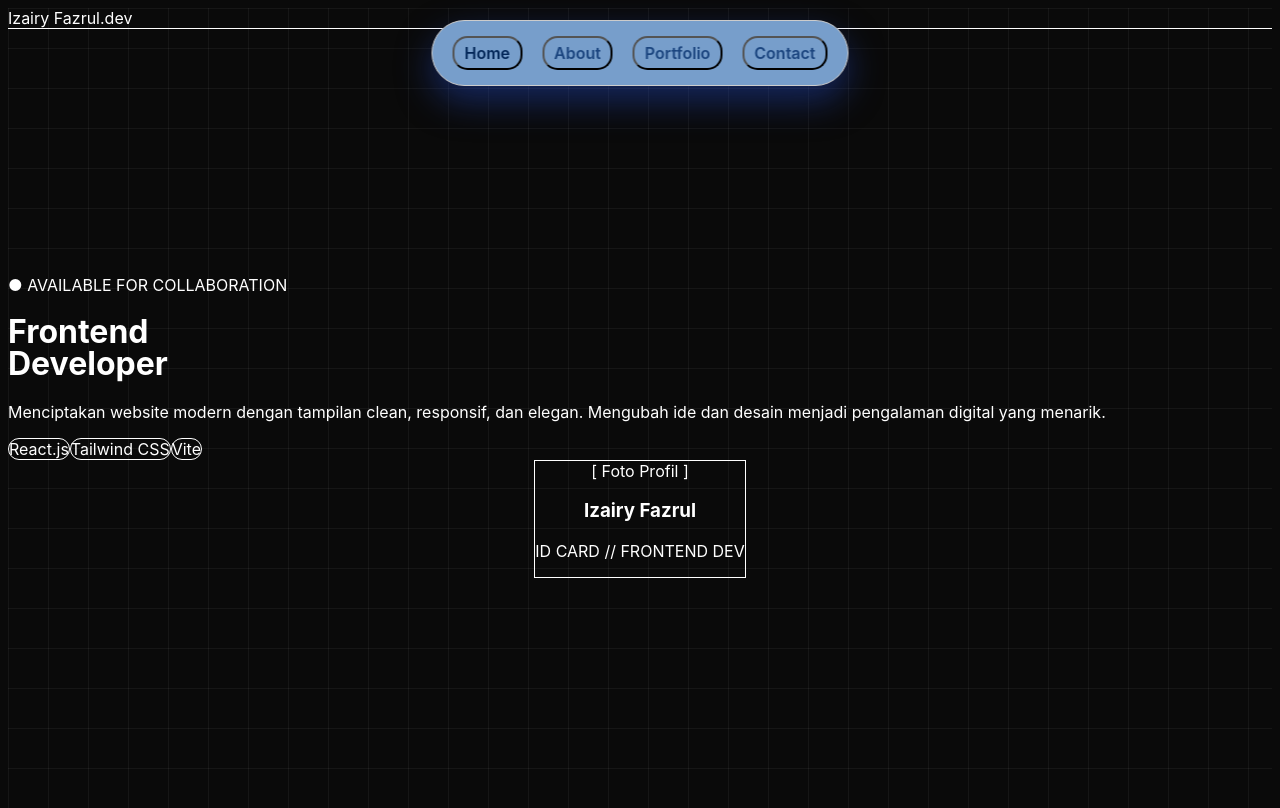
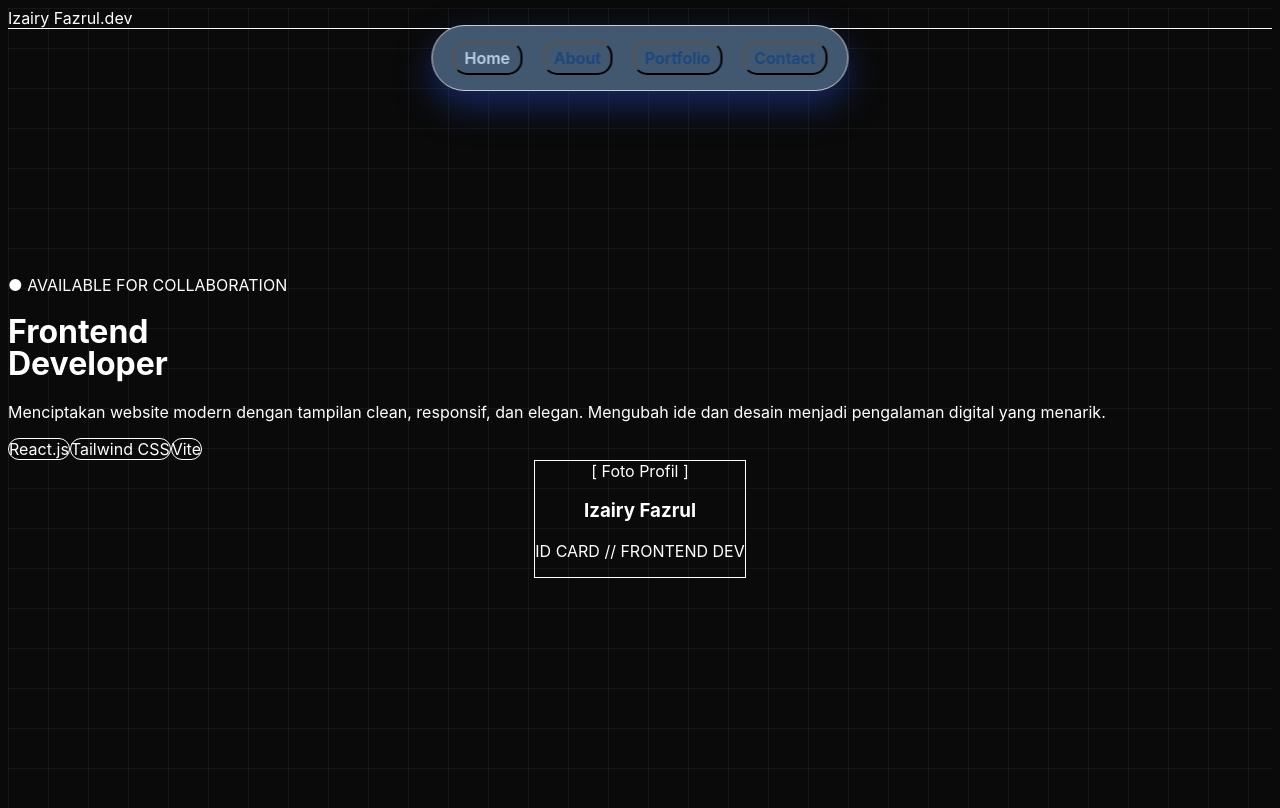
Before and after one commit to pazrol/portfolio, a React (Vite) app: page / in a window 1280 px wide. Shown: the top 808 px of the page. Built offline with nearby package versions, Linux system fonts and the light colour scheme.

Commit message:
Initial commit

```diff
--- a/src/components/Navbar.css
+++ b/src/components/Navbar.css
@@ -1,11 +1,11 @@
 /* Your existing class, updated with flexbox */
 .Navbar {
   position: fixed;
-  top: 20px;
+  top: 25px;
   left: 50%;
   transform: translateX(-50%);
   padding: 15px 20px;
-  background: #779ecb; /* Updated to match your color scheme */
+  background: #425871; /* Updated to match your color scheme */
   border-radius: 60px;
   backdrop-filter: blur(15px);
   box-shadow: 0 15px 35px rgba(31, 68, 180, 0.5);
@@ -34,9 +34,10 @@
 }
 
 .nav-button:hover {
-  color: rgb(2, 38, 88); /* Turns black on hover for visibility */
+  color: #bdd1e8;
+  background-color: #506a88; /* Turns black on hover for visibility */
 }
 
 .nav-button.active {
-  color: rgb(2, 38, 88); /* Active state color */
+  color: #bdd1e8; /* Active state color */
 }
```
